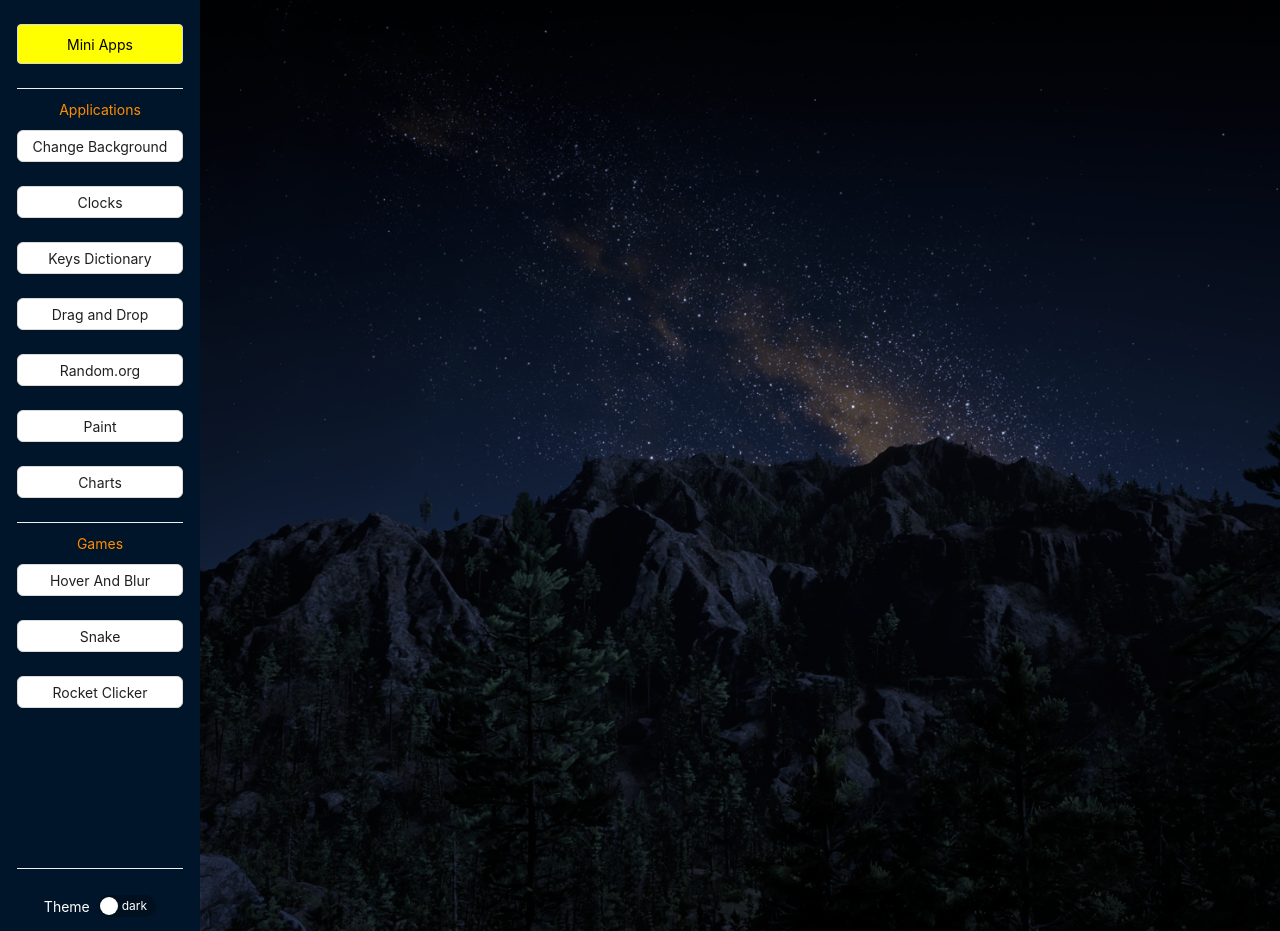
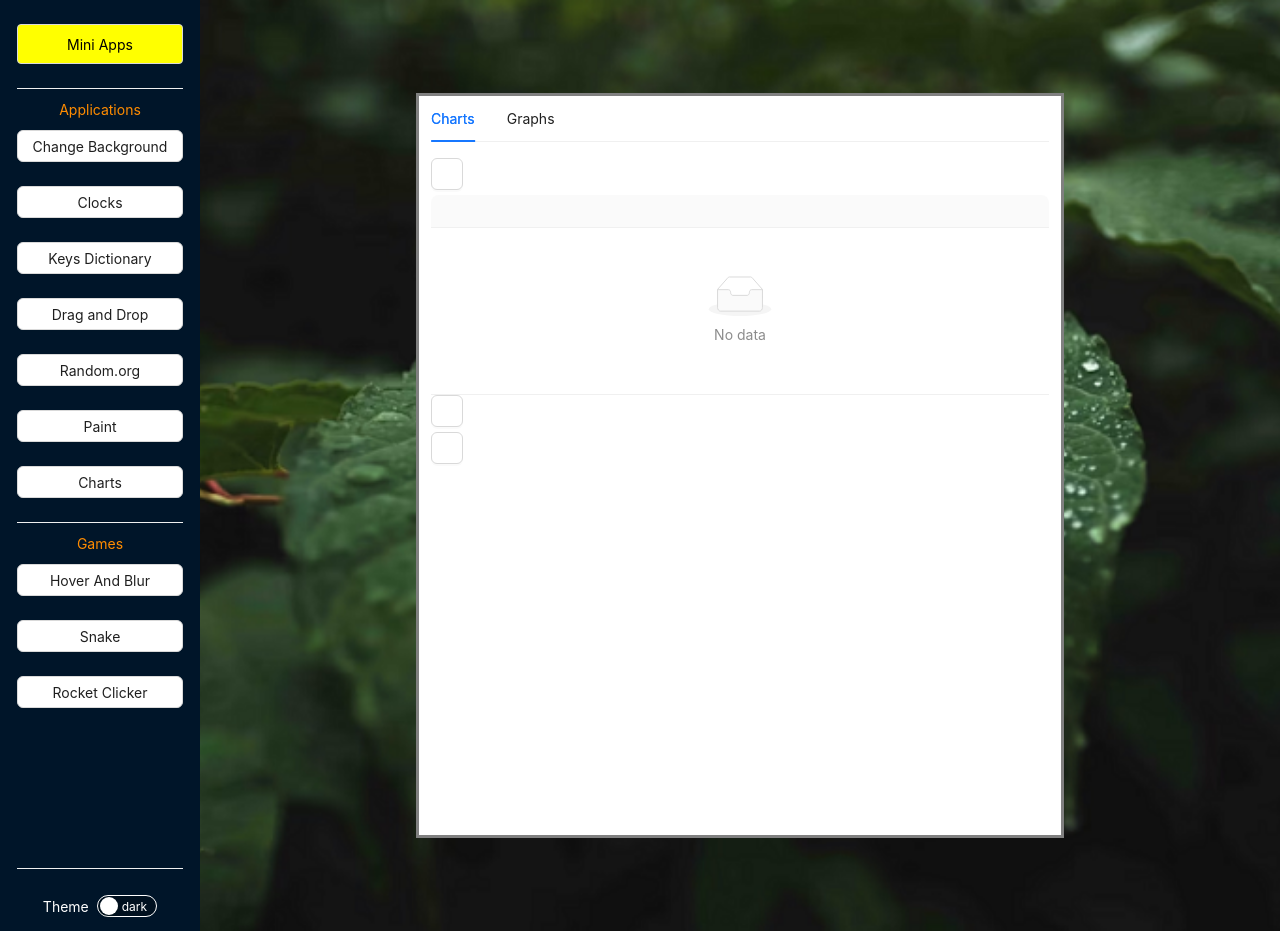
Before and after one commit to Roxy44/Mini-Apps, a React (Create React App) app: page /charts in a window 1280 px wide. Built offline with nearby package versions, Linux system fonts and the light colour scheme.

Commit message:
refactoring

```diff
--- a/package.json
+++ b/package.json
@@ -12,6 +12,7 @@
     "@types/react": "^18.2.31",
     "@types/react-dom": "^18.2.14",
     "antd": "^5.10.2",
+    "chart.js": "^4.4.1",
     "less": "^4.2.0",
     "moment": "^2.29.4",
     "react": "^18.2.0",
--- a/src/components/App.less
+++ b/src/components/App.less
@@ -96,8 +96,12 @@ body {
             color: black;
         }
 
-        .theme-switcher {
-            z-index: 2;
+        .theme-switcher-dark {
+            border: 1px solid white;
+
+            .ant-switch-handle {
+                top: 1px;
+            }
         }
     }
 }
--- a/src/components/App.tsx
+++ b/src/components/App.tsx
@@ -12,6 +12,7 @@ import KeysDictionary from './KeysDictionary/KeysDictionary';
 import DragAndDrop from './DragAndDrop/DragAndDrop';
 import Randomizer from './Randomizer/Randomizer';
 import Paint from './Paint/Paint';
+import Charts from './Charts/Charts';
 // games
 import HoverAndBlur from '../components/HoverAndBlur/HoverAndBlur';
 
@@ -78,7 +79,7 @@ const App = () => {
 
                     <div className='theme-block'>
                         <span className={`theme-title ${site_theme}`}>Theme</span>
-                        <Switch className='theme-switcher' checkedChildren='light' unCheckedChildren='dark' onChange={(value: boolean) => changeTheme(value)} />
+                        <Switch className={`theme-switcher-${site_theme}`} checkedChildren='light' unCheckedChildren='dark' onChange={(value: boolean) => changeTheme(value)} />
                     </div>
                 </Sider>
                 <div className={`menu-content ${background_color_theme}`}>
@@ -90,7 +91,7 @@ const App = () => {
                         <Route path='/drag-and-drop' element={<DragAndDrop />} />
                         <Route path='/random-org' element={<Randomizer />} />
                         <Route path='/paint' element={<Paint />} />
-                        <Route path='/charts' />
+                        <Route path='/charts' element={<Charts />} />
                         <Route path='/hover-and-blur' element={<HoverAndBlur />} />
                         <Route path='/snake' />
                         <Route path='/rocket-clicker' />
--- /dev/null
+++ b/src/components/Charts/Charts.less
@@ -0,0 +1,10 @@
+.charts-container {
+    width: 60%;
+    height: 80%;
+    background-color: white;
+    border: 3px solid gray;
+
+    .charts-tabs {
+        margin: 0px 12px;
+    }
+}
--- /dev/null
+++ b/src/components/Charts/Charts.tsx
@@ -0,0 +1,32 @@
+import React from 'react';
+
+import { Tabs, TabsProps } from 'antd';
+
+import ChartsTab from './components/ChartsTab';
+import GraphsTab from './components/GraphsTab';
+
+import './Charts.less';
+
+const Charts = () => {
+
+    const tabsItems: TabsProps['items'] = [
+        {
+            key: '1',
+            label: 'Charts',
+            children: <ChartsTab />,
+        },
+        {
+            key: '2',
+            label: 'Graphs',
+            children: <GraphsTab />,
+        },
+    ];
+
+    return (
+        <div className='charts-container'>
+            <Tabs className='charts-tabs' defaultActiveKey='1' items={tabsItems} />
+        </div>
+    );
+};
+
+export default Charts;
--- /dev/null
+++ b/src/components/Charts/components/ChartsTab.tsx
@@ -0,0 +1,30 @@
+import React from 'react';
+
+import { Button, Table } from 'antd';
+
+import './Tabs.less';
+
+const ChartsTab = () => {
+    return (
+        <div className='charts-tab-container'>
+            <div className='charts-data-block'>
+                <div className='chart-data'>
+                    <div className='data-add-row'>
+                        <Button></Button>
+                    </div>
+                    <Table />
+                    <div className='data-add-col'>
+                        <Button></Button>
+                    </div>
+                </div>
+                <div className='chart-calc-button'>
+                    <Button></Button>
+                </div>
+            </div>
+            <div className='diagram-block'></div>
+            <div className='pie-chart-block'></div>
+        </div>
+    );
+};
+
+export default ChartsTab;
--- /dev/null
+++ b/src/components/Charts/components/GraphsTab.tsx
@@ -0,0 +1,29 @@
+import React from 'react';
+
+import { Button, Select, Table } from 'antd';
+
+import './Tabs.less';
+
+const GraphsTab = () => {
+    return (
+        <div className='graphs-tab-container'>
+            <div className='graph-data-block'>
+                <div className='graph-data'>
+                    <div className='data-add-dot'>
+                        <Button></Button>
+                    </div>
+                    <Table />
+                </div>
+                <div className='graph-type'>
+                    <Select />
+                </div>
+                <div className='graph-calc-button'>
+                    <Button></Button>
+                </div>
+            </div>
+            <div className='graphs-block'></div>
+        </div>
+    );
+};
+
+export default GraphsTab;
--- a/src/components/Clocks/Clocks.less
+++ b/src/components/Clocks/Clocks.less
@@ -26,6 +26,7 @@
             align-items: center;
             justify-content: center;
             background-color: wheat;
+            border: 3px solid gray;
             border-radius: 50%;
 
             .three-and-nine {
--- a/src/components/DragAndDrop/DragAndDrop.tsx
+++ b/src/components/DragAndDrop/DragAndDrop.tsx
@@ -64,7 +64,7 @@ const DragAndDrop = () => {
             >
                 <span>Be careful! Sound files are used on this page, make sure that the sound volume is not maximum</span>
             </Modal>
-            <Button type='primary' onClick={createHandler}>Create</Button>
+            <Button style={{border: '1px solid black'}} type='primary' onClick={createHandler}>Create</Button>
             <div className='boxes'>
                 {content}
             </div>
--- a/src/reducers/settingsReducer.ts
+++ b/src/reducers/settingsReducer.ts
@@ -1,5 +1,5 @@
 const defaultState = {
-    background_color_theme: 'menu-content-night',
+    background_color_theme: 'menu-content-leaves',
     site_theme: 'dark',
 };
 
```
Also changed, not shown: src/components/Charts/components/Tabs.less (added), 1 other file (tests, documents, lock files or other folders).
